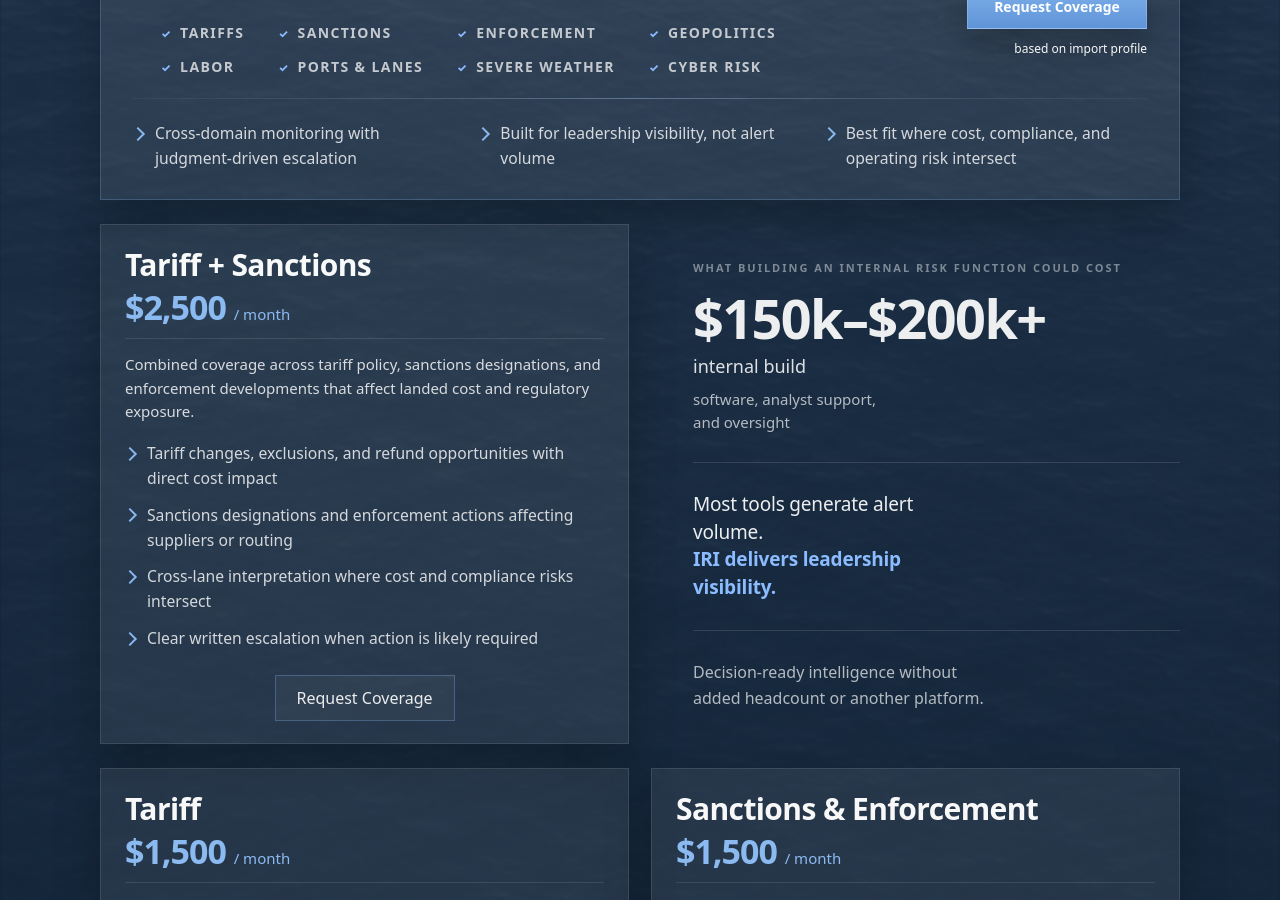
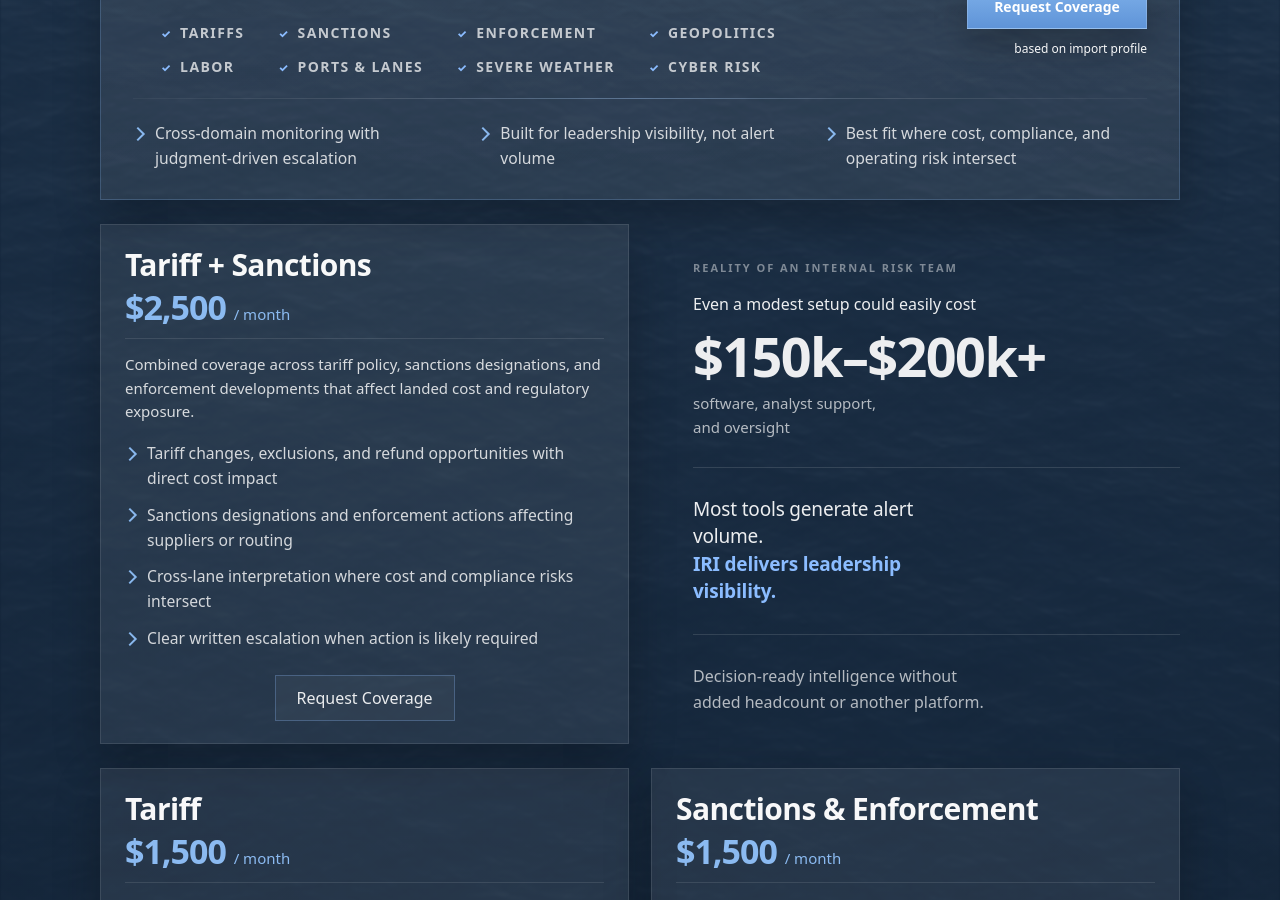
Before and after one commit to importrisk/import-risk-intelligence-site, a Jekyll site: the page built from pricing.html, in a window 1280 px wide and 900 px high, scrolled down 751 px. Built offline with Jekyll 4.4.1, drawn with Linux system fonts in a browser that asks for light colours.

Commit message:
Refine pricing cost comparison copy

```diff
--- a/pricing.html
+++ b/pricing.html
@@ -115,10 +115,10 @@
        <aside class="pricing-combined-right" aria-label="Support space">
   <div class="pricing-support-rail">
     <section class="pricing-support-section">
-      <p class="pricing-support-kicker">What building an internal risk function could cost</p>
+      <p class="pricing-support-kicker">Reality of an internal risk team</p>
 
+      <p class="pricing-support-intro">Even a modest setup could easily cost</p>
       <p class="pricing-support-cost">$150k–$200k+</p>
-      <p class="pricing-support-cost-sub">internal build</p>
       <p class="pricing-support-cost-detail">software, analyst support, and oversight</p>
 
       <div class="pricing-support-rule" aria-hidden="true"></div>
```
